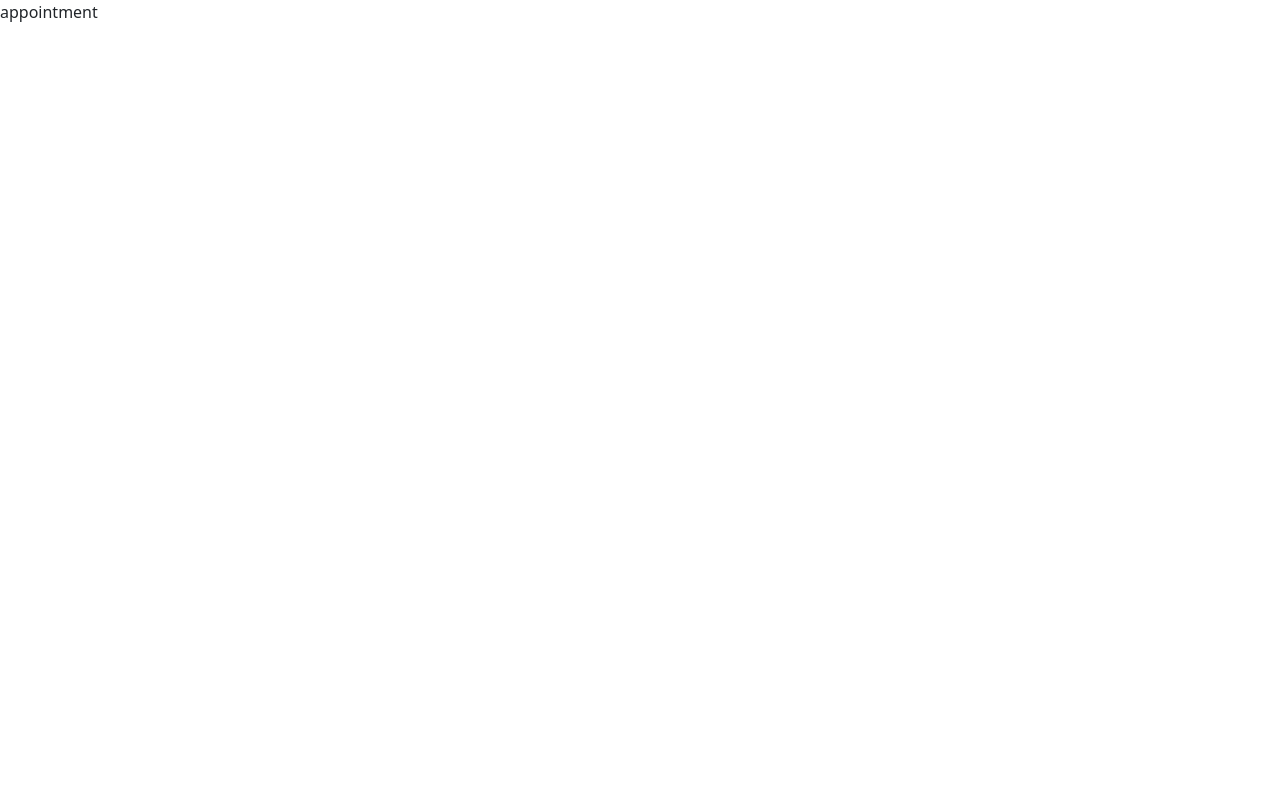
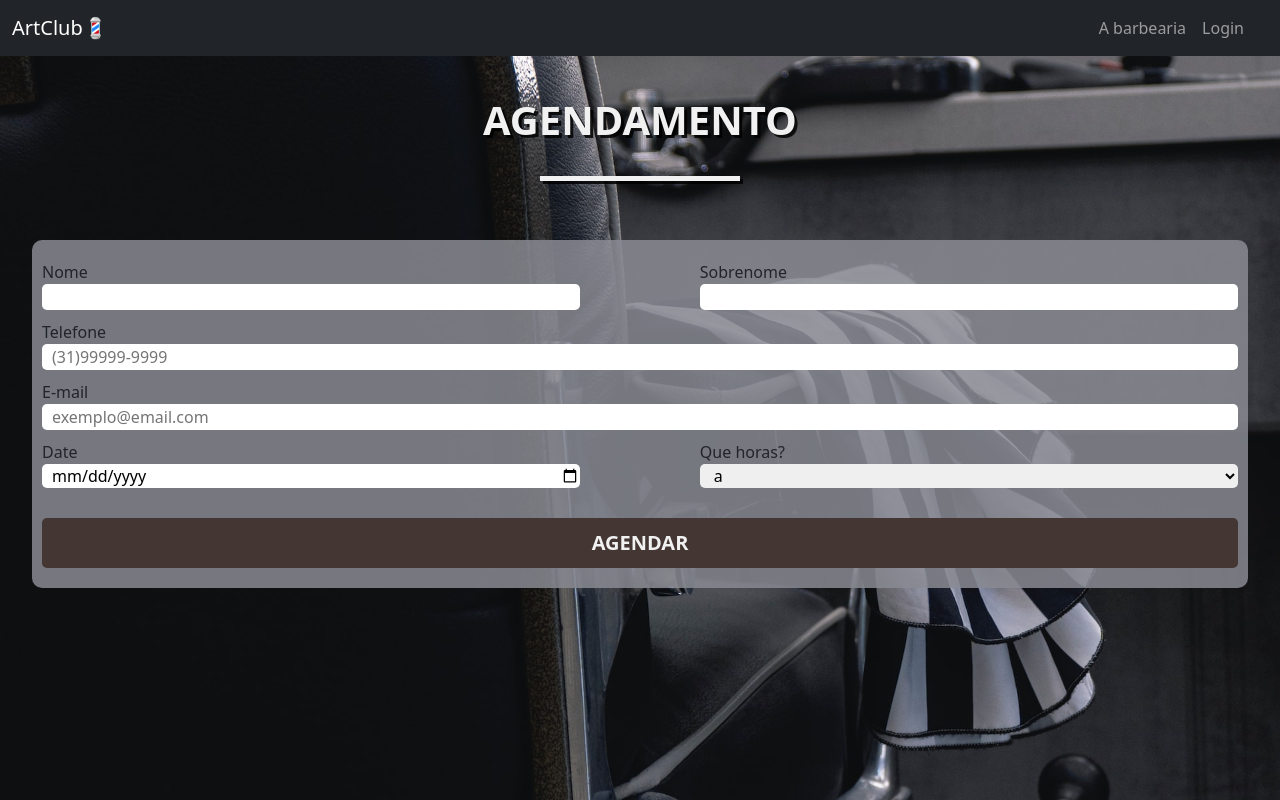
Before and after one commit to vazmatheus/artclub, a React (Create React App) app in the folder front-end/: page /appointment in a window 1280 px wide. Built offline with nearby package versions, Linux system fonts and the light colour scheme.

Commit message:
feat: implementa pagina de appointment

```diff
--- a/front-end/src/pages/Appointment/index.js
+++ b/front-end/src/pages/Appointment/index.js
@@ -1,8 +1,55 @@
 import React from 'react'
+import { Main, Form, Title, DivFlex, Input, Select } from './styles'
+import Navbar from '../../components/Navbar'
+import maskPhone from '../../utils/maskPhone'
+
+const values = ['a', 'b', 'c', 'd', 'e']
 
 const appointment = () => {
   return (
-    <div>appointment</div>
+    <>
+      <Navbar />
+      <Main>
+        <Title>agendamento</Title>
+        <Form>
+          <DivFlex>
+            <label htmlFor="name">Nome
+              <Input type="text" id="name" />
+            </label>
+
+            <label htmlFor="lastName">Sobrenome
+              <Input type="text" id="lastName" />
+            </label>
+          </DivFlex>
+
+          <label htmlFor="phone">Telefone
+            <Input type="tel" id="phone" onKeyDown={ maskPhone }
+              placeholder="(31)99999-9999" />
+          </label>
+
+          <label htmlFor="email">E-mail
+            <Input type="email" id="email"
+              placeholder="exemplo@email.com" />
+          </label>
+
+          <DivFlex>
+            <label htmlFor="date">Date
+              <Input type="date" name="date" id="date" />
+            </label>
+
+            <label htmlFor="appt"> Que horas?
+              <Select>
+                { values.map((value, i) =>
+                  <option key={ i }>{ value }</option>
+                ) }
+              </Select>
+            </label>
+          </DivFlex>
+
+          <input type="submit" value="Agendar" />
+        </Form>
+      </Main>
+    </>
   )
 }
 
--- /dev/null
+++ b/front-end/src/pages/Appointment/styles.js
@@ -0,0 +1,96 @@
+import styled from 'styled-components';
+import Background from '../../assets/img/background_appointment_small.jpg'
+import pixelToRem from '../../utils/pxToRem';
+
+export const Main = styled.div`
+  background: url(${Background});
+  background-position: center center;
+  background-repeat: no-repeat;
+  background-size: cover;
+  background-attachment: fixed;
+  height: calc(100vh - 56px);
+
+  display: flex;
+  align-items: center;
+  flex-direction: column;
+`
+
+export const Title = styled.h1`
+  text-transform: uppercase;
+  font-weight: 700;
+  font-size: ${pixelToRem(40)};
+  padding-top: ${pixelToRem(40)};
+  color: #f1f1f1;
+  text-shadow: 3px 3px #000000d5;
+  display: flex;
+  justify-content: center;
+
+  :before {
+    content: "";
+    display: block;
+    width: 200px;
+    height: 5px;
+    background: #f1f1f1;
+    top: 22%;
+    position: absolute;
+    text-align: center;
+    box-shadow: 3px 3px #000000d5;
+  }
+`
+
+export const Form = styled.form`
+  display: flex;
+  flex-direction: column;
+  position: absolute;
+  top: 30%;
+  background: #898a93da;
+  padding: 20px 10px;
+  border-radius: ${pixelToRem(10)};
+  width: 95%;
+  gap: ${pixelToRem(10)};
+
+  input[type=submit]{
+    background-color: #433633;
+    color: #f1f1f1;
+    border: none;
+    border-radius: ${pixelToRem(5)};
+    font-size: ${pixelToRem(20)};
+    margin-top: ${pixelToRem(20)};
+    padding: ${pixelToRem(10, 0)};
+    text-transform: uppercase;
+    font-weight: 700;
+  }
+`
+
+export const DivFlex = styled.div`
+  display: flex;
+  flex-wrap: wrap;
+  justify-content: space-between;
+
+  label {
+    width: 45%;
+    display: flex;
+    flex-direction: column;
+    /* justify-content: space-between */
+  }
+`
+
+export const Input = styled.input`
+  border: none;
+  border-radius: ${pixelToRem(5)};
+  outline: none;
+  padding-left: 10px;
+  width: 100%;
+`
+
+export const Select = styled.select`
+    border: none;
+    border-radius: ${pixelToRem(5)};
+    outline: none;
+    padding-left: 10px;
+    height: 100%;
+
+  option {
+
+  }
+`;
```
